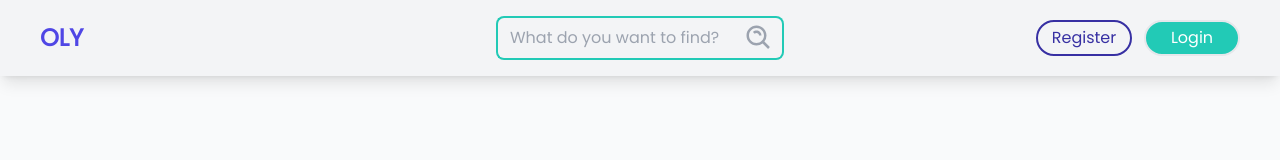
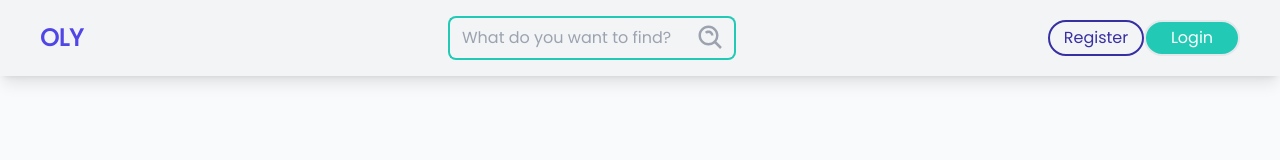
Before and after one commit to aliabudal/OLY, a React (Vite) app: page / in a window 1280 px wide. Shown: the top 160 px of the page. Built offline with nearby package versions, Linux system fonts and the light colour scheme; no server answers; a web font is replaced by a local one.

Commit message:
Move adding products to Navbar

```diff
--- a/src/components/Navbar.tsx
+++ b/src/components/Navbar.tsx
@@ -5,6 +5,7 @@ import { BiSearchAlt } from "react-icons/bi";
 import { useCookies } from "react-cookie";
 import { useState, useEffect } from "react";
 import axios from "axios";
+import { BsFillPlusCircleFill } from "react-icons/bs";
 
 import logo from "src/assets/logo.svg";
 import Swal from "utils/Swal";
@@ -65,13 +66,13 @@ const Navbar: React.FC<NavbarProps> = ({ setSearchTerm }) => {
   };
 
   return (
-    <div className="navbar sticky top-0 z-50 bg-gray-100 lg:px-10 shadow-lg mb-20 py-4">
-      <section className="navbar-start">
+    <div className="navbar sticky top-0 z-50 bg-gray-100 lg:px-10 shadow-lg mb-20 py-4 flex justify-between">
+      <section className="flex justify-start items-center w-1/4">
         <Link to="/">
           <span className="text-2xl font-bold text-indigo-600"> OLY </span>
         </Link>
       </section>
-      <section className="navbar-center">
+      <section className="flex justify-center items-center w-1/2">
         <div className="form-control flex-row hidden lg:flex">
           <input
             type="text"
@@ -84,9 +85,18 @@ const Navbar: React.FC<NavbarProps> = ({ setSearchTerm }) => {
               <BiSearchAlt size={30} />
             </div>
           </button>
+          <div className="ml-4 sticky bottom-20 flex justify-end mr-20 text-customcyan">
+            {checkToken && (
+              <Link to="add-new-product">
+                <div className="bg-gray-50 rounded-full p-1 duration-300 hover:cursor-pointer hover:text-cyan-300 active:scale-90">
+                  <BsFillPlusCircleFill size={50} />
+                </div>
+              </Link>
+            )}
+          </div>
         </div>
       </section>
-      <section className="navbar-end gap-3">
+      <section className="flex justify-end items-center w-1/4">
         <div className="form-control flex flex-row lg:hidden">
           <input
             type="text"
--- a/src/pages/index.tsx
+++ b/src/pages/index.tsx
@@ -100,15 +100,6 @@ function App() {
             />
           ))}
         </div>
-        <div className="sticky bottom-20 flex justify-end mr-20 text-customcyan">
-          {checkToken && (
-            <Link to="add-new-product">
-              <div className="bg-gray-50 rounded-full p-1 duration-300 hover:cursor-pointer hover:text-cyan-300 active:scale-90">
-                <BsFillPlusCircleFill size={50} />
-              </div>
-            </Link>
-          )}
-        </div>
       </div>
     </Layout>
   );
```
